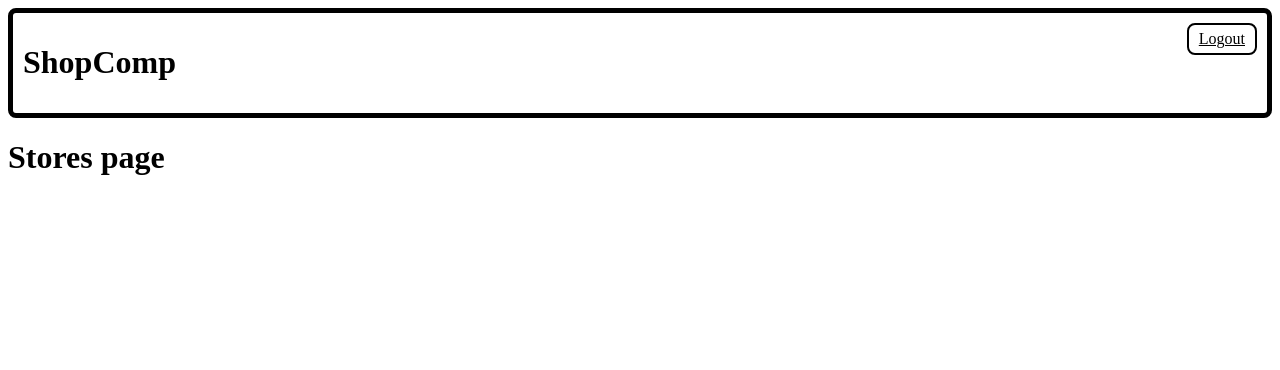
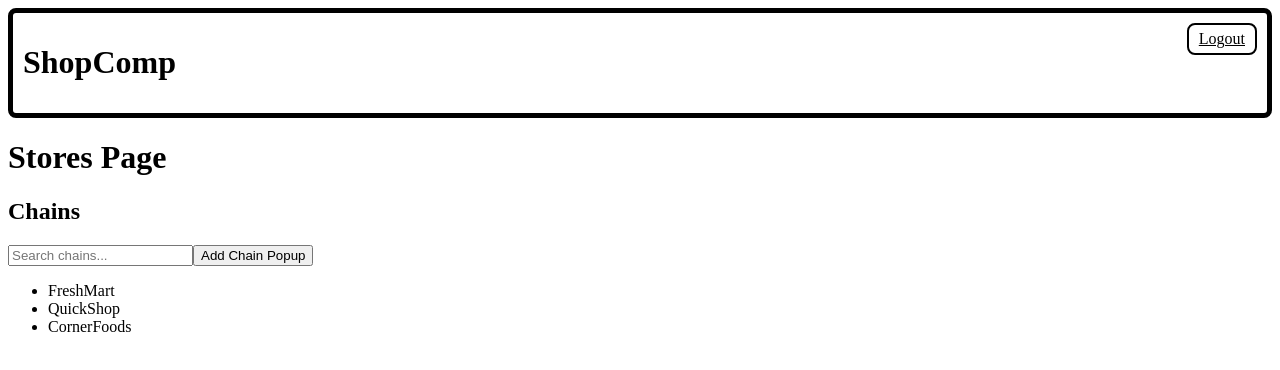
Before and after one commit to Software-Engineering-Kappa/shopcomp-frontend, a Next.js app: page /stores in a window 1280 px wide. Shown: the top 370 px of the page. Built offline with nearby package versions, Linux system fonts and the light colour scheme.

Commit message:
created initial frontend for stores page, made boundary.tsx and types.tsx, added temporary adding chain/store functionality

```diff
--- /dev/null
+++ b/src/app/stores/boundary.tsx
@@ -0,0 +1,115 @@
+import React from "react"
+import styles from "./page.module.css"
+import { Chain } from "./types"
+
+// Function that renders the list of chains with a search bar
+function ChainsPanel({ chains, expandedChainId, setExpandedChainId, onAddChain }: { chains: Chain[]; expandedChainId: number | null; setExpandedChainId: (id: number | null) => void; onAddChain: (name: string) => void }) {
+    const [chainQuery, setChainQuery] = React.useState("")
+    const [showAddChain, setShowAddChain] = React.useState(false)
+    const [newChainName, setNewChainName] = React.useState("")
+
+    // Filter chains based on chainQuery
+    const filteredChains = chains.filter((c) => c.name.toLowerCase().includes(chainQuery.trim().toLowerCase()))
+    return (
+        <section>
+            <h2>Chains</h2>
+            <input
+                placeholder="Search chains..."
+                onChange={(e) => setChainQuery(e.target.value)}
+            />
+            <button onClick={() => setShowAddChain(true)}>Add Chain Popup</button>
+
+            {showAddChain && (
+                <div>
+                    <h3>Add Chain</h3>
+                    <label>Chain name</label>
+                    <input onChange={(e) => setNewChainName(e.target.value)} placeholder="Enter chain name" />
+                    <button onClick={() => {
+                        if (newChainName && newChainName.trim()) {
+                            onAddChain(newChainName.trim())
+                        }
+                        setShowAddChain(false)
+                        setNewChainName("")
+                    }}>Add</button>
+
+                    <button onClick={() => { setShowAddChain(false); setNewChainName("") }}>Close</button>
+                </div>
+            )}
+
+            <ul>
+                {filteredChains.map((c) => (
+                    <ChainItem key={c.id} chain={c} expandedChainId={expandedChainId} setExpandedChainId={setExpandedChainId} />
+                ))}
+            </ul>
+        </section>
+    )
+}
+
+// Function that renders a single chain item (A chain in the list)
+function ChainItem({ chain, expandedChainId, setExpandedChainId }: { chain: Chain; expandedChainId: number | null; setExpandedChainId: (id: number | null) => void }) {
+    const isSelected = expandedChainId === chain.id
+    return (
+        <li onClick={() => setExpandedChainId(isSelected ? null : chain.id)}>
+            <span>{chain.name}</span>
+            <span>{isSelected ? " (selected)" : ""}</span>
+        </li>
+    )
+}
+
+// Function that renders the stores for the currently selected chain
+function StoresPanel({ chains, expandedChainId, onAddStore }: { chains: Chain[]; expandedChainId: number | null; onAddStore: (chainId: number, storeName: string) => void }) {
+    const [storeQuery, setStoreQuery] = React.useState("")
+    const [showAddStores, setShowAddStores] = React.useState(false)
+    const [newStoreName, setNewStoreName] = React.useState("")
+
+    if (expandedChainId == null) {
+        return null
+    }
+
+    const chain = chains.find((c) => c.id === expandedChainId)
+    if (!chain) return null
+
+    // Filter stores based on storeQuery
+    const filteredStores = chain.stores.filter((s) => s.toLowerCase().includes(storeQuery.trim().toLowerCase()))
+
+    return (
+        <section>
+            <h2>{chain.name} — Stores</h2>
+
+            <div>
+                <input
+                    placeholder={`Search ${chain.name} stores...`}
+                    onChange={(e) => setStoreQuery(e.target.value)}
+                />
+                <button onClick={() => { setShowAddStores(true) }}>Add Stores Popup</button>
+
+                {showAddStores && (
+                    <div>
+                        <h3>Add Store to {chain.name}</h3>
+                        <label>Store name</label>
+                        <input onChange={(e) => setNewStoreName(e.target.value)} placeholder="Enter store name" />
+                        <button onClick={() => {
+                            if (newStoreName && newStoreName.trim()) {
+                                onAddStore(chain.id, newStoreName.trim())
+                            }
+                            setShowAddStores(false)
+                            setNewStoreName("")
+                        }}>Add</button>
+                        <button onClick={() => { setShowAddStores(false); setNewStoreName("") }}>Close</button>
+                    </div>
+                )}
+
+            </div>
+
+            <ul>
+                {filteredStores.map((s, i) => (
+                    <li key={i}>
+                        <span>{s}</span>
+                    </li>
+                ))}
+            </ul>
+        </section>
+    )
+}
+
+export { ChainsPanel, StoresPanel }
--- a/src/app/stores/page.tsx
+++ b/src/app/stores/page.tsx
@@ -3,15 +3,50 @@
 import styles from "./page.module.css"
 import React from "react"
 import Header from "../header"
-
-
+import { ChainsPanel, StoresPanel } from "./boundary"
+import { Chain } from "./types"
 
 export default function StoresPage() {
+
+  /* NOTE: CHAIN AND STORE ADDING LOGIC IS TEMPORARY -- WILL NEED TO REFACTOR WITH LAMBDA FUNCTIONS / DATABASE LOGIC */
+
+  const [expandedChainId, setExpandedChainId] = React.useState<number | null>(null)
+
+  const initialChains: Chain[] = [
+    { id: 1, name: "FreshMart", stores: ["Downtown", "Uptown", "Riverside"] },
+    { id: 2, name: "QuickShop", stores: ["Northside", "Airport"] },
+    { id: 3, name: "CornerFoods", stores: ["Main St", "Elm St", "Oak Ave"] },
+  ]
+
+  const [chains, setChains] = React.useState<Chain[]>(initialChains)
+
+  // Function to add a new chain
+  function addChain(name: string) {
+    if (!name || !name.trim()) return
+    setChains((prev) => {
+      // Generates a new unique ID for the chain
+      const nextId = prev.length ? Math.max(...prev.map((c) => c.id)) + 1 : 1
+      return [...prev, { id: nextId, name: name.trim(), stores: [] }]
+    })
+  }
+
+  // Function to add a new store
+  function addStore(chainId: number, storeName: string) {
+    const name = storeName?.trim()
+    if (!name || !name.trim()) return
+    setChains((prev) => {
+      return prev.map((c) => c.id === chainId ? { ...c, stores: [...c.stores, name] } : c)
+    })
+
+  }
+
   return (
     <div>
       <Header />
       <main>
-        <h1>Stores page</h1>
+        <h1>Stores Page</h1>
+        <ChainsPanel chains={chains} expandedChainId={expandedChainId} setExpandedChainId={setExpandedChainId} onAddChain={addChain} />
+        <StoresPanel chains={chains} expandedChainId={expandedChainId} onAddStore={addStore} />
       </main>
     </div>
   )
--- /dev/null
+++ b/src/app/stores/types.ts
@@ -0,0 +1 @@
+export type Chain = { id: number; name: string; stores: string[] }
```
Also changed, not shown: src/app/purchases/page.tsx (line endings or trailing spaces).
